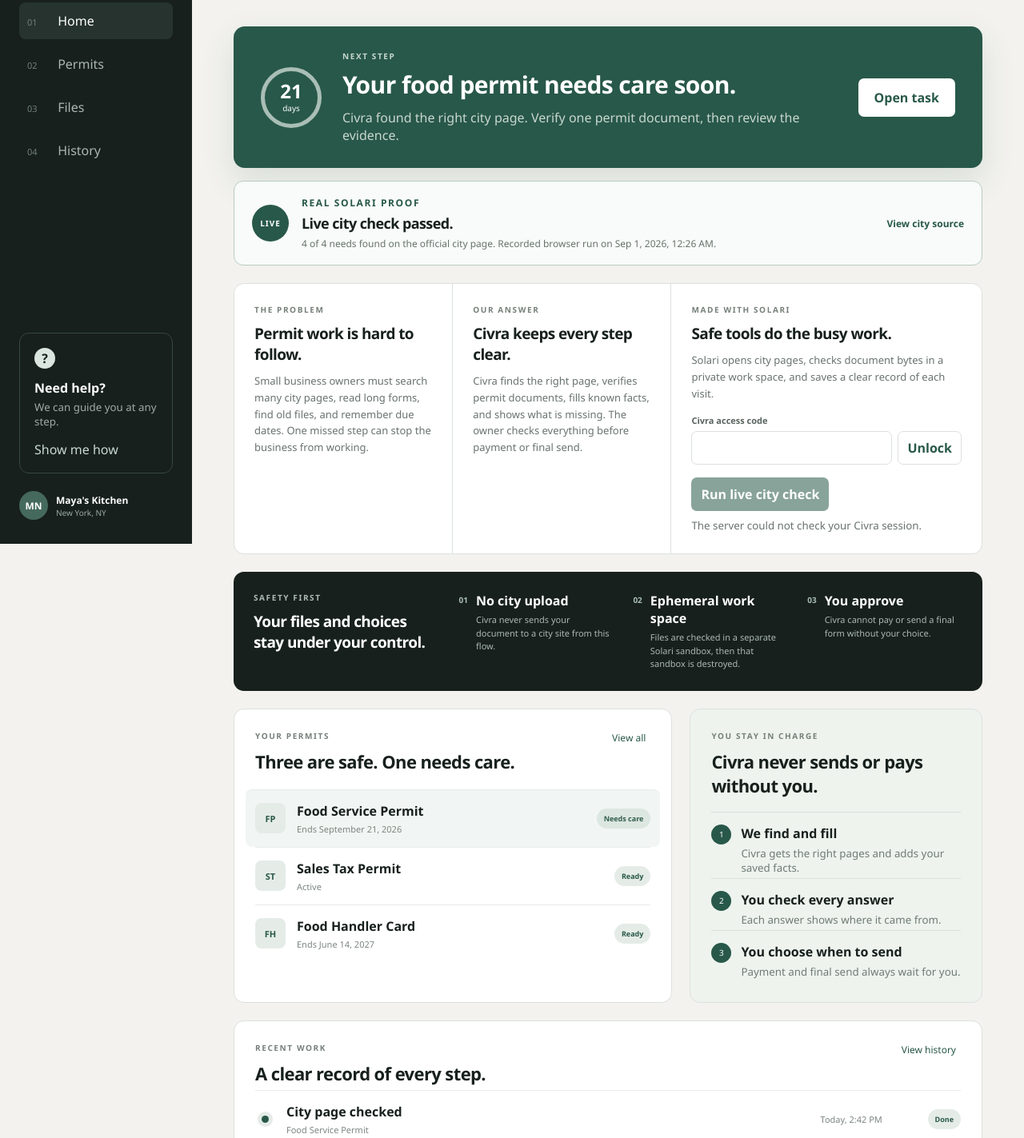
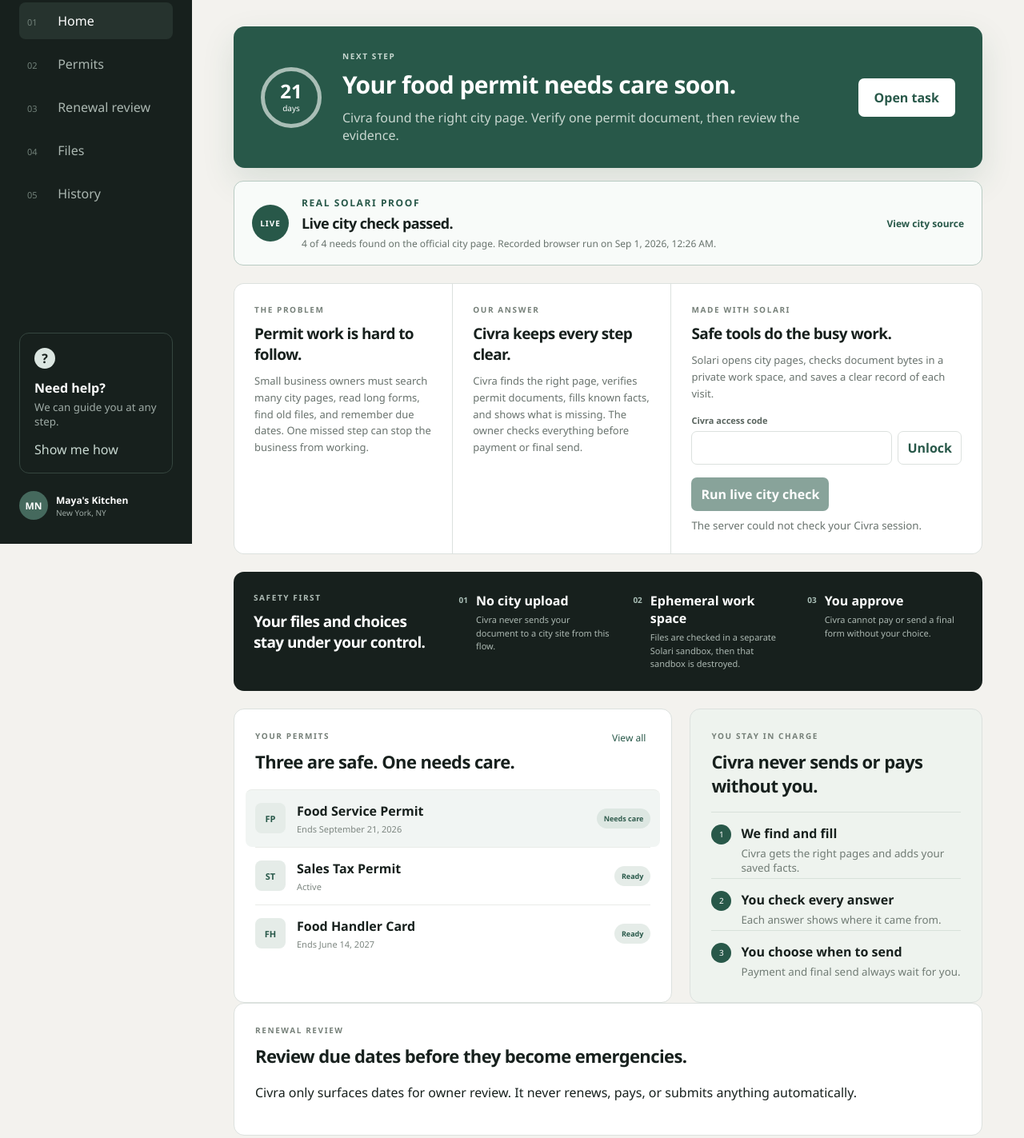
Before and after one commit to yash27-lab/civra, a website: page public/index.html in a window 1280 px wide. Shown: the part 120-1543 px from the top of the page at 80% size. Drawn offline with Linux system fonts and the light colour scheme; no server answers.

Commit message:
feat: add owner-reviewed renewal queue

```diff
--- a/public/index.html
+++ b/public/index.html
@@ -12,8 +12,9 @@
     <nav>
       <button class="nav active" data-page="home"><span>01</span> Home</button>
       <button class="nav" data-page="permits"><span>02</span> Permits</button>
-      <button class="nav" data-page="files"><span>03</span> Files</button>
-      <button class="nav" data-page="history"><span>04</span> History</button>
+      <button class="nav" data-page="renewals"><span>03</span> Renewal review</button>
+      <button class="nav" data-page="files"><span>04</span> Files</button>
+      <button class="nav" data-page="history"><span>05</span> History</button>
     </nav>
     <div class="help">
       <div class="helpmark">?</div>
@@ -111,6 +112,13 @@
       </article>
     </section>
 
+    <section class="card renewals" id="renewalsCard" tabindex="-1">
+      <div class="cardtop"><div><p class="eyebrow">RENEWAL REVIEW</p><h3>Review due dates before they become emergencies.</h3></div></div>
+      <p class="renewalsummary" id="renewalSummary" aria-live="polite"></p>
+      <div class="renewalqueue" id="renewalQueue"></div>
+      <p class="renewalnote">Civra only surfaces dates for owner review. It never renews, pays, or submits anything automatically.</p>
+    </section>
+
     <section class="recent" id="historyCard" tabindex="-1">
       <div class="cardtop"><div><p class="eyebrow">RECENT WORK</p><h3>A clear record of every step.</h3></div><button id="viewHistory">View history</button></div>
       <div class="historyrow"><span class="dot done"></span><div class="grow"><strong>City page checked</strong><small>Food Service Permit</small></div><time>Today, 2:42 PM</time><span class="pill safe">Done</span></div>
```
